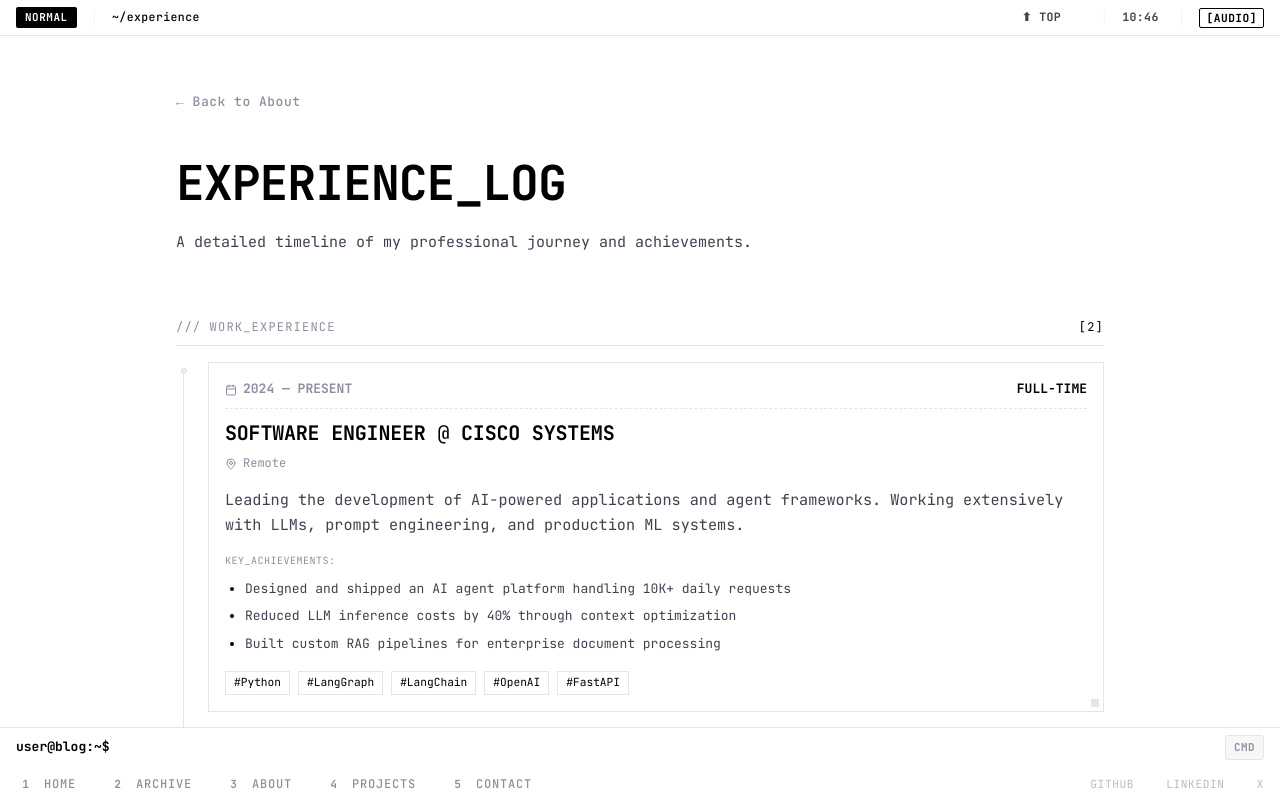
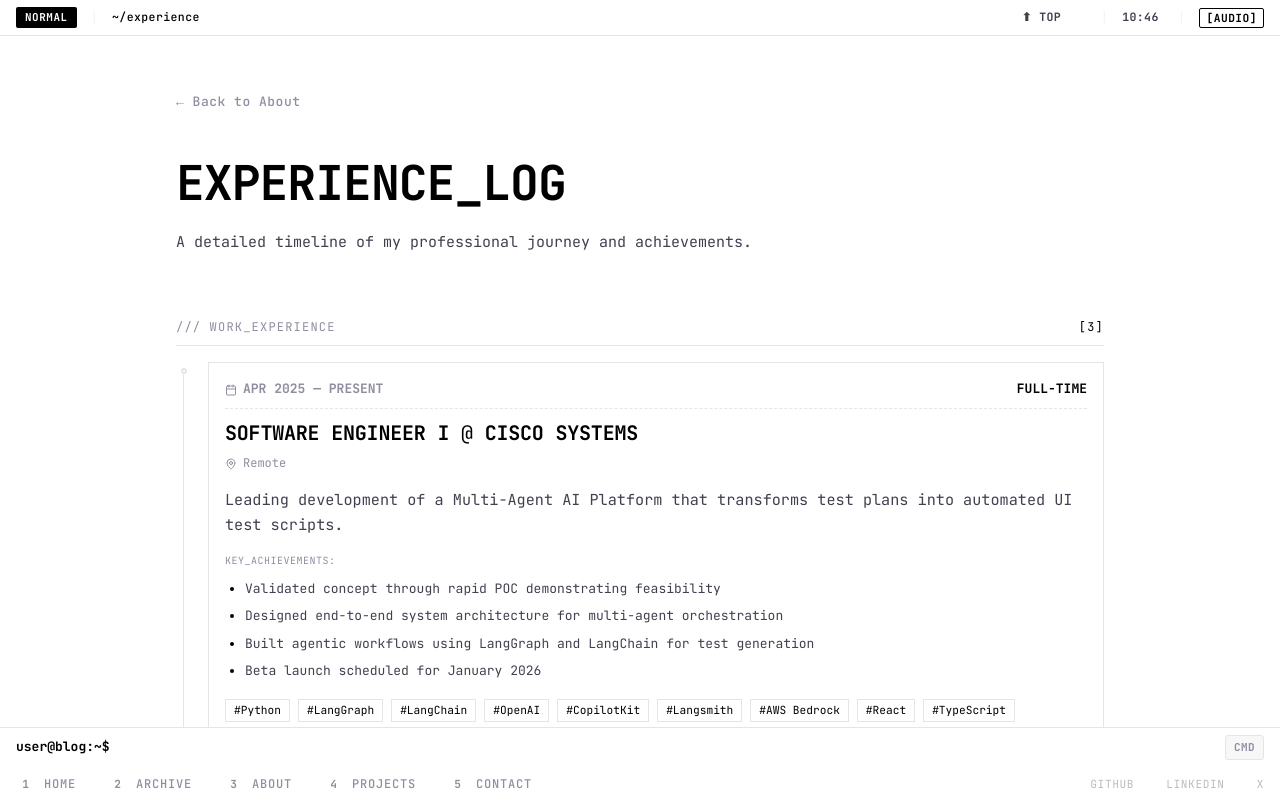
Before and after one commit to madanlalit/personal-blog, a React (Vite) app: page /experience in a window 1280 px wide. Built offline with nearby package versions, Linux system fonts and the light colour scheme.

Commit message:
personalized about + experience page

```diff
--- a/src/pages/About.tsx
+++ b/src/pages/About.tsx
@@ -149,6 +149,7 @@
   { prefix: ">", text: "learning about llms and context engineering" },
   { prefix: ">", text: "building reliable ai agents" },
   { prefix: ">", text: "learning how to create systems with agents as core" },
+  { prefix: ">", text: "finetuning small language models" },
 ];
 
 const SOCIAL_LINKS = [
--- a/src/pages/Experience.tsx
+++ b/src/pages/Experience.tsx
@@ -9,31 +9,31 @@
 } from "lucide-react";
 import "./Experience.css";
 
-// --- Data ---
 const EXPERIENCE = [
     {
         id: 1,
-        period: "2024 — Present",
-        role: "Software Engineer",
+        period: "Apr 2025 — Present",
+        role: "Software Engineer I",
         company: "Cisco Systems",
         location: "Remote",
         type: "Full-time",
         description:
-            "Leading the development of AI-powered applications and agent frameworks. Working extensively with LLMs, prompt engineering, and production ML systems.",
+            "Leading development of a Multi-Agent AI Platform that transforms test plans into automated UI test scripts.",
         achievements: [
-            "Designed and shipped an AI agent platform handling 10K+ daily requests",
-            "Reduced LLM inference costs by 40% through context optimization",
-            "Built custom RAG pipelines for enterprise document processing",
+            "Validated concept through rapid POC demonstrating feasibility",
+            "Designed end-to-end system architecture for multi-agent orchestration",
+            "Built agentic workflows using LangGraph and LangChain for test generation",
+            "Beta launch scheduled for January 2026",
         ],
-        tech: ["Python", "LangGraph", "LangChain", "OpenAI", "FastAPI"],
+        tech: ["Python", "LangGraph", "LangChain", "OpenAI", "CopilotKit", "Langsmith", "AWS Bedrock", "React", "TypeScript", "Docker"],
     },
     {
         id: 2,
-        period: "Dec 2022 — Mar 2024",
-        role: "Software Test Engineer",
+        period: "Dec 2024 — Mar 2025",
+        role: "Software Engineer I",
         company: "Cisco Systems",
         location: "Bangalore, Karnataka",
-        type: "Apprenticeship",
+        type: "Full-time",
         description:
             "Sole quality owner for Rogue and aWIPS in Catalyst Center (formerly DNA Center). Owned the entire QA lifecycle from test design to automation and release validation.",
         achievements: [
@@ -43,6 +43,22 @@
             "Configured testbeds and simulated network devices for comprehensive testing",
         ],
         tech: ["Python", "Pytest", "Selenium", "Playwright", "Jenkins", "Git", "SonarQube", "Golang", "Postman", "ESXi",],
+    },
+    {
+        id: 3,
+        period: "Dec 2022 — Mar 2024",
+        role: "Software Test Engineer",
+        company: "Cisco Systems",
+        location: "Bangalore, Karnataka",
+        type: "Apprenticeship",
+        description:
+            "Manual testing, setting up racks of Cisco devices including controllers, Access Points, and UCS servers.",
+        achievements: [
+            "Fixed regression bugs in automation scripts and debugged Cisco devices",
+            "Wrote new automation scripts for both UI and API testing",
+            "Created and executed test plans for comprehensive product coverage",
+        ],
+        tech: ["Python", "Pytest", "Selenium", "Jenkins", "Git", "SonarQube", "Postman", "ESXi",],
     },
 ];
 
@@ -56,8 +72,8 @@
 ];
 
 const CERTIFICATIONS = [
-    { name: "AWS Cloud Practioner (CLF-C02)", issuer: "Amazon Web Services", year: "2024" },
-    { name: "CCNA", issuer: "Cisco Systems", year: "2023" },
+    { name: "AWS Cloud Practioner", issuer: "Amazon Web Services", year: "2024" },
+    { name: "Cisco Certified Network Administrator", issuer: "Cisco Systems", year: "2023" },
 ];
 
 const Experience: React.FC = () => {
```
